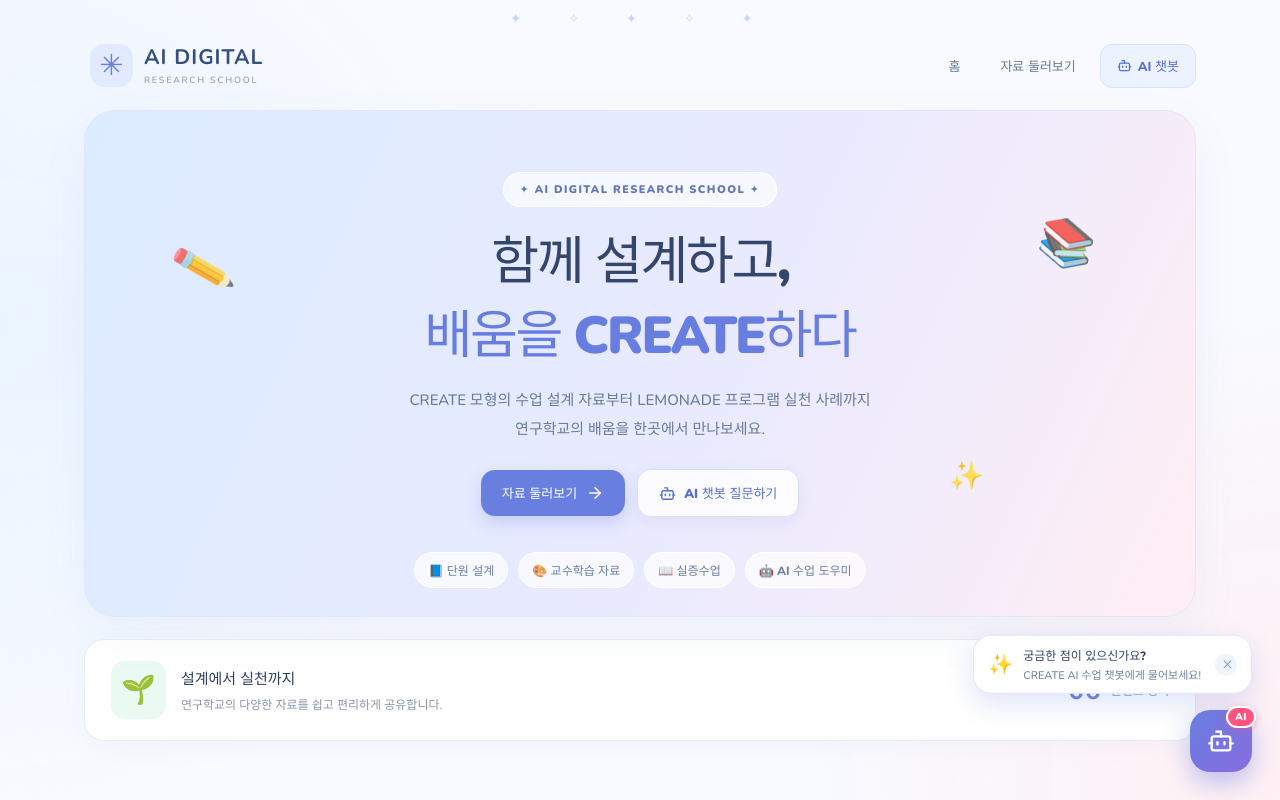
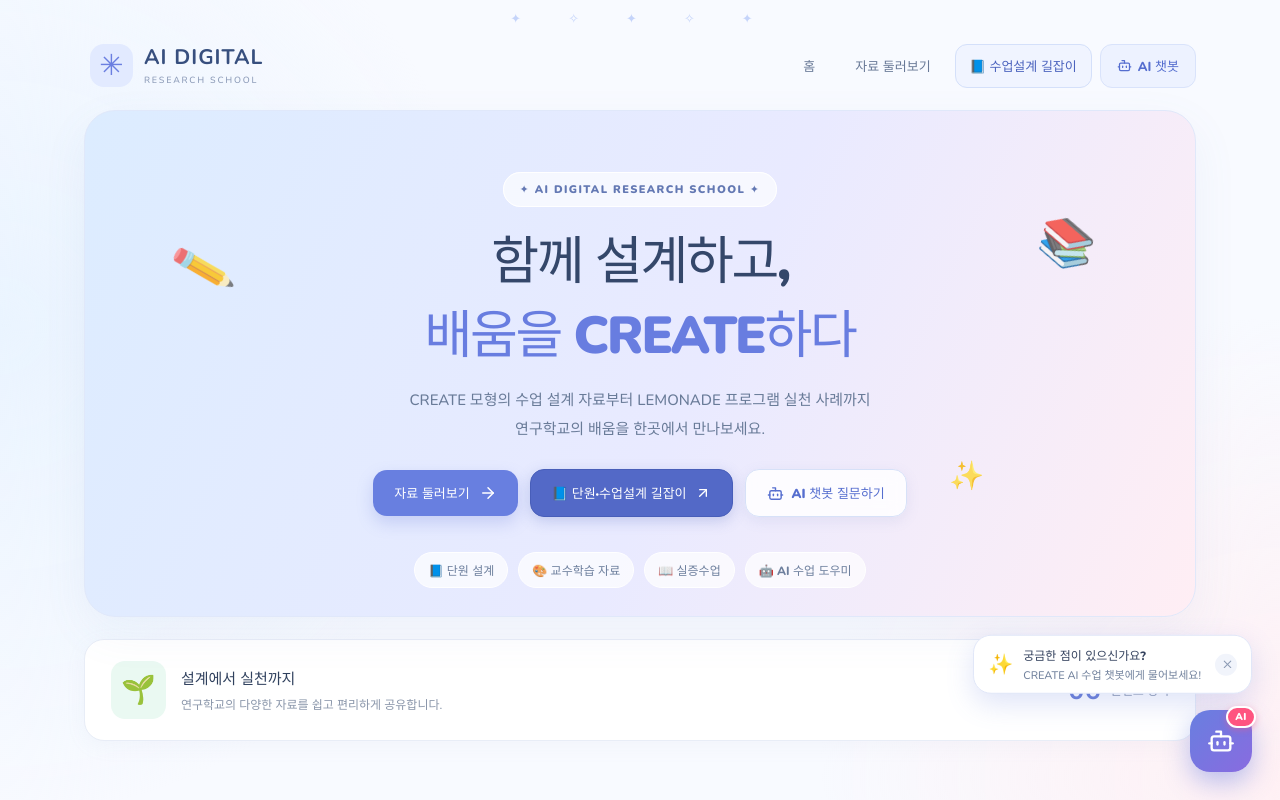
Before and after one commit to invinciblebearme-ctrl/create, a React (Vite) app: page / in a window 1280 px wide. Shown: the top 800 px of the page. Built offline with nearby package versions, Linux system fonts and the light colour scheme.

Commit message:
feat(nav): add direct links to CREATE guide ebook in header and hero

```diff
--- a/src/main.jsx
+++ b/src/main.jsx
@@ -41,6 +41,16 @@ function App() {
       <nav className={menu ? 'nav open' : 'nav'} aria-label="주 메뉴">
         <button onClick={() => go('top')}>홈</button>
         <button onClick={() => go('library')}>자료 둘러보기</button>
+        <a
+          href="https://create.allforedu.kr/curriculum/#/read/create-doc-1"
+          target="_blank"
+          rel="noopener noreferrer"
+          className="nav-guide-link"
+          onClick={() => setMenu(false)}
+          title="CREATE 모형 수업설계 길잡이 3D 플립북 전자책 열기"
+        >
+          📘 수업설계 길잡이
+        </a>
         <button className="nav-chatbot-btn" onClick={() => { setChatOpen(true); setShowTooltip(false); setMenu(false); }}>
           <Bot size={15} /> AI 챗봇
         </button>
@@ -61,6 +71,16 @@ function App() {
           <p>CREATE 모형의 수업 설계 자료부터 LEMONADE 프로그램 실천 사례까지<br className="desktop-break" /> 연구학교의 배움을 한곳에서 만나보세요.</p>
           <div className="hero-actions">
             <button className="primary-btn" onClick={() => go('library')}>자료 둘러보기 <ArrowRight size={18} /></button>
+            <a
+              href="https://create.allforedu.kr/curriculum/#/read/create-doc-1"
+              target="_blank"
+              rel="noopener noreferrer"
+              className="hero-guide-btn"
+              title="CREATE 모형 수업설계 길잡이 3D 플립북 전자책 열기"
+            >
+              <span>📘 단원·수업설계 길잡이</span>
+              <ArrowUpRight size={16} />
+            </a>
             <button className="secondary-hero-btn" onClick={() => { setChatOpen(true); setShowTooltip(false); }}>
               <Bot size={17} /> <span>AI 챗봇 질문하기</span>
             </button>
--- a/src/style.css
+++ b/src/style.css
@@ -69,3 +69,50 @@
   .hero-actions{flex-direction:column;width:100%}
   .hero-actions button{width:100%}
 }
+
+
+/* Navigation Guide Link */
+.nav-guide-link {
+  display: inline-flex;
+  align-items: center;
+  gap: 6px;
+  background: #f0f4ff;
+  color: #4b63be;
+  border-radius: 12px;
+  padding: 10px 14px;
+  font-weight: 800;
+  font-size: 13px;
+  border: 1px solid #d4e0fa;
+  text-decoration: none;
+  transition: all .2s ease;
+}
+.nav-guide-link:hover {
+  background: #e2ebff;
+  color: #3249a1;
+  border-color: #bccbf5;
+  transform: translateY(-1px);
+}
+
+/* Hero Guide Button */
+.hero-guide-btn {
+  display: inline-flex;
+  align-items: center;
+  justify-content: center;
+  gap: 8px;
+  background: #5369c7;
+  color: #ffffff;
+  border: 1px solid #485eb9;
+  border-radius: 14px;
+  padding: 13px 21px;
+  font-size: 13px;
+  font-weight: 900;
+  text-decoration: none;
+  box-shadow: 0 4px 14px rgba(74, 98, 189, 0.25);
+  transition: all .18s ease;
+}
+.hero-guide-btn:hover {
+  background: #4359b3;
+  color: #ffffff;
+  transform: translateY(-1px);
+  box-shadow: 0 8px 20px rgba(74, 98, 189, 0.35);
+}
```
